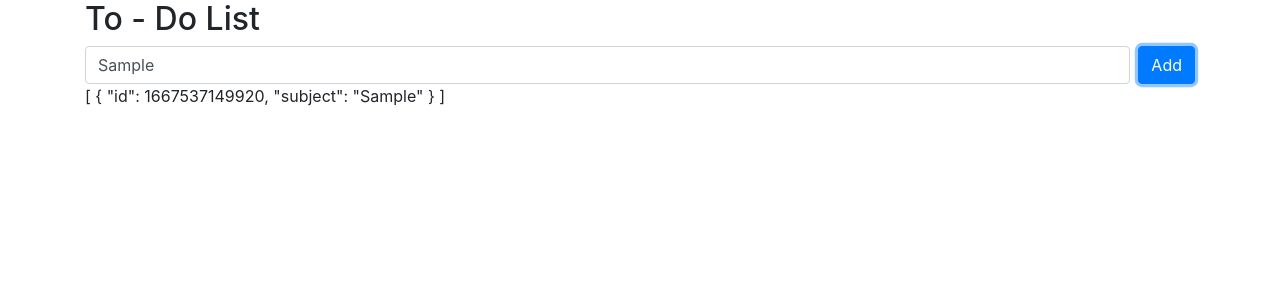
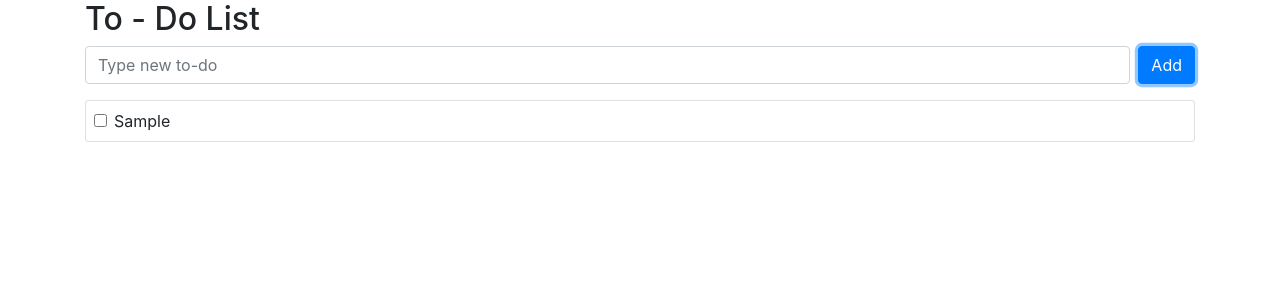
Before and after one commit to jinjinddd/vuejs3, a Vue app: page / in a window 1280 px wide. Both pictures are taken after typing "Sample" into the empty fields and a click on the button "Add". Shown: the top 300 px of the page. Built offline with nearby package versions, Linux system fonts and the light colour scheme.

Commit message:
체크박스바인딩

```diff
--- a/src/App.vue
+++ b/src/App.vue
@@ -1,9 +1,8 @@
 <template>
 <div class = "container">
   <h2> To - Do List </h2>
-  <form
-      @submit.prevent="onSubmit"
-      class="d-flex">
+  <form @submit.prevent="onSubmit">
+      <div class="d-flex">
           <div class ="flex-grow-1  mr-2">
               <input
                   class="form-control"
@@ -18,31 +17,65 @@
                       Add
                   </button>
               </div>
-  </form>
-  {{todolist}}
+      </div>
+      <div v-show="hasError" style="color: red">
+        (error)글을 입력하세요.
       </div>
 
+  </form>
+  <!-- 배열에 있는 데이터들을 똑같은 템플릿을 적용해서 반복적으로 보여주고싶을 때  V-For사용 (KEY을 사용해야한다.)-->
+    <div
+      v-for=" t in todolist"
+      :key="t.id"
+      class="card mt-3"
+      >
+        <div class="card-body p-2 ">
+          <div class = "form-check">
+            <input
+              class = "form-check-input"
+              type="checkbox"
+              v-model="t.completed">
+            <label
+                class = "form-check-label"
+                >
+                {{t.subject}}
+              </label>
+          </div>
+
+        </div>
+
+    </div>
+</div>
 </template>
 
 <script>
 import {ref} from 'vue';
 export default {
   setup() {
+    const hasError = ref(false);
     const todo= ref('');
     const todolist = ref([]);
 
     const onSubmit = () =>{
+      if(todo.value == ''){
+        hasError.value = true;
+      }else{
           todolist.value.push({
             id: Date.now(),
-          subject: todo.value
+            subject: todo.value,
+            completed: false
             });
+
+            hasError.value = false;
+            todo.value=''; //입력 후 입력상자 빈칸으로
+      }
       };
 
      return{
         todo,
         todolist,
         onSubmit,
-
+        hasError
       };
   }
 }
```
Lines whose indentation alone changed are shown as unchanged.
